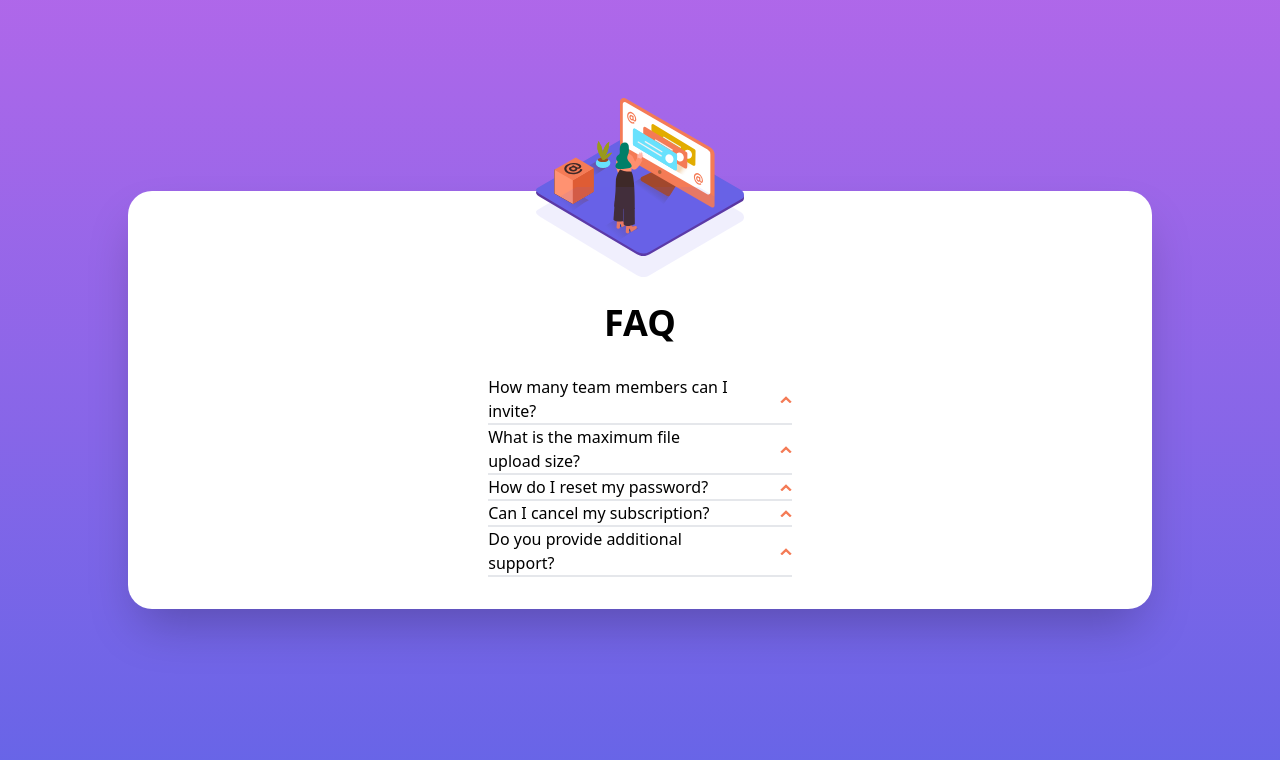
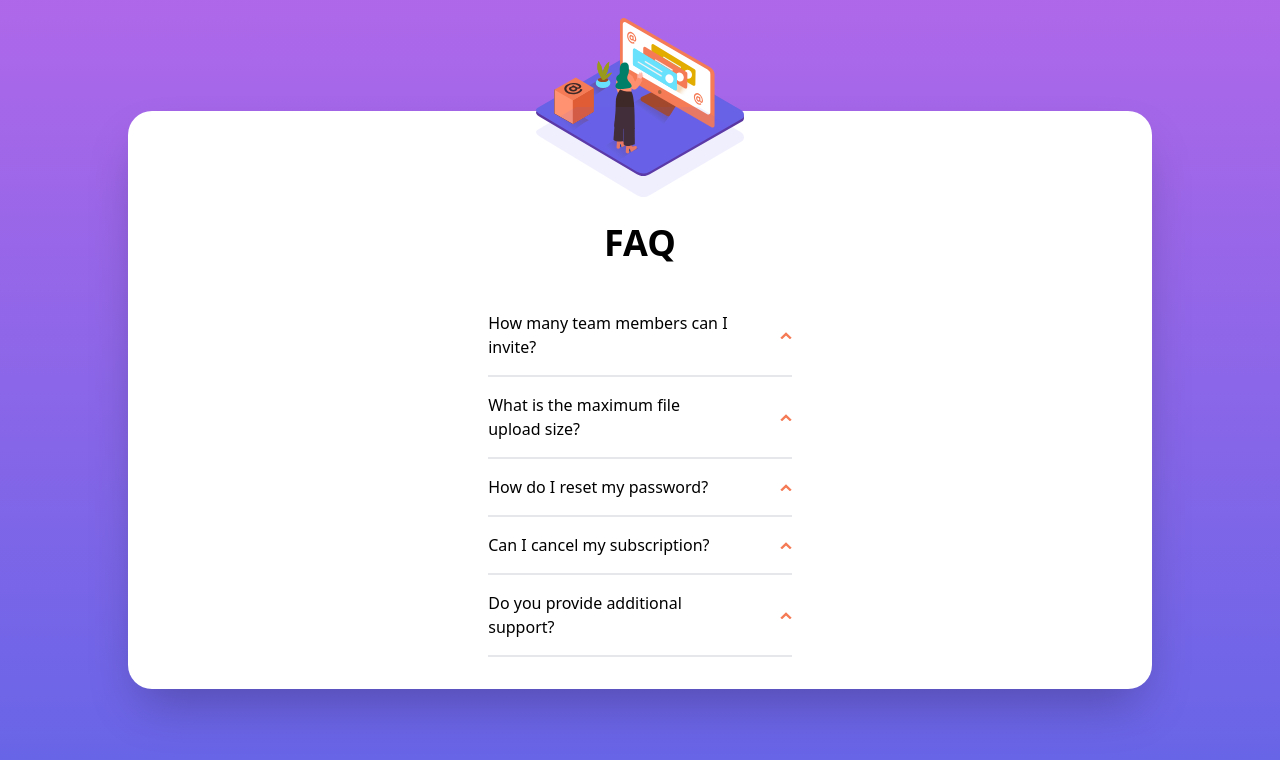
Before and after one commit to tcmak217/faq-accordion-card, a React (Create React App) app: page / in a window 1280 px wide. Shown: the top 760 px of the page. Built offline with nearby package versions, Linux system fonts and the light colour scheme.

Commit message:
feat: add some margin to the accordion items

```diff
--- a/src/AccordionItem/AccordionItem.tsx
+++ b/src/AccordionItem/AccordionItem.tsx
@@ -10,7 +10,7 @@ function AccordionItem({ question, answer }: { question: string; answer: string
 
   return (
     <div className="border-b-2 w-full flex flex-col justify-center">
-      <div className="flex flex-row" onClick={() => handleToggle()}>
+      <div className="flex flex-row my-4" onClick={() => handleToggle()}>
         <div className="w-4/5">{question}</div>
         <div className="w-1/5 flex flex-row justify-end items-center">
           <img
@@ -20,7 +20,7 @@ function AccordionItem({ question, answer }: { question: string; answer: string
           />
         </div>
       </div>
-      {isActive && <div className="w-full">{answer}</div>}
+      {isActive && <div className="w-full mb-4">{answer}</div>}
     </div>
   )
 }
```
